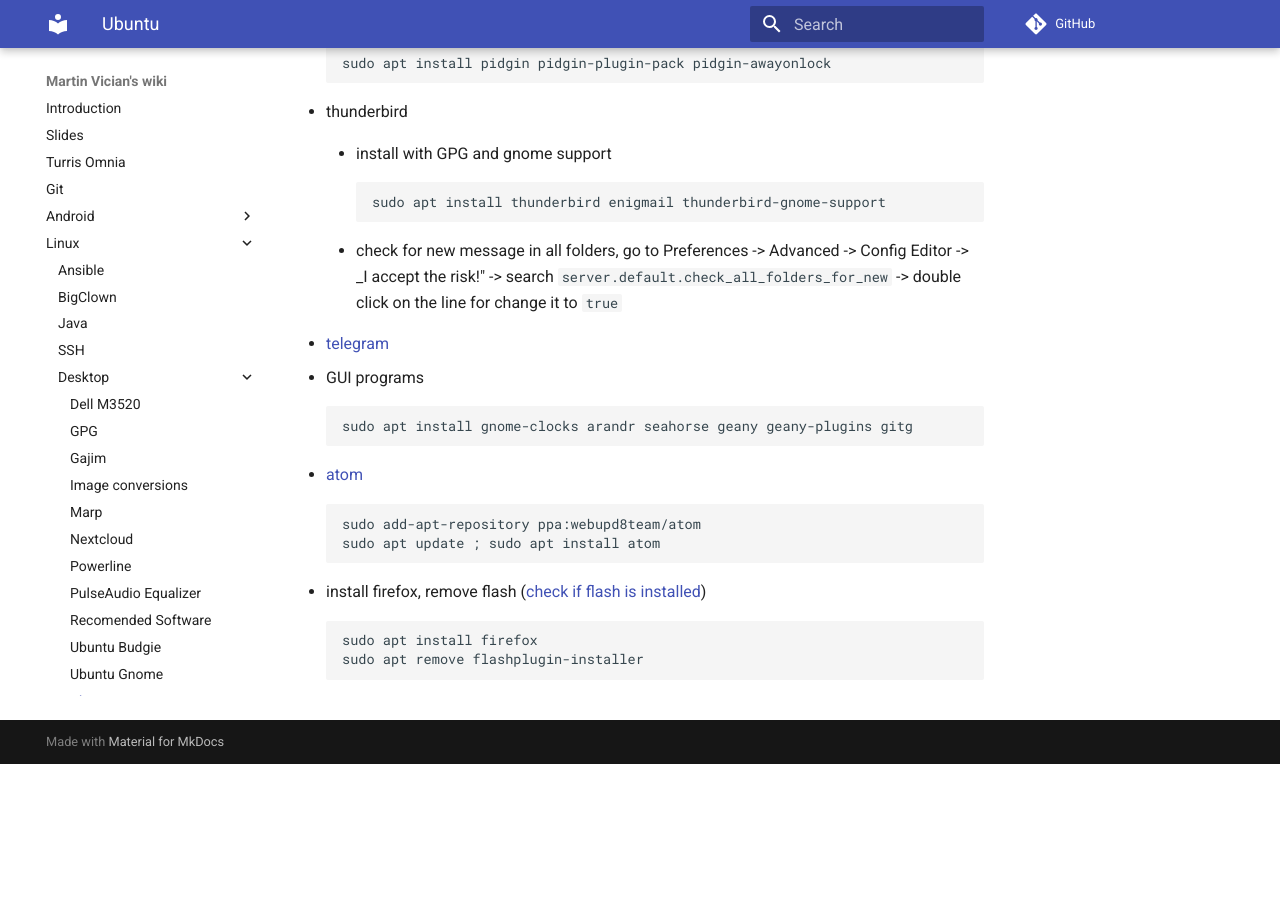
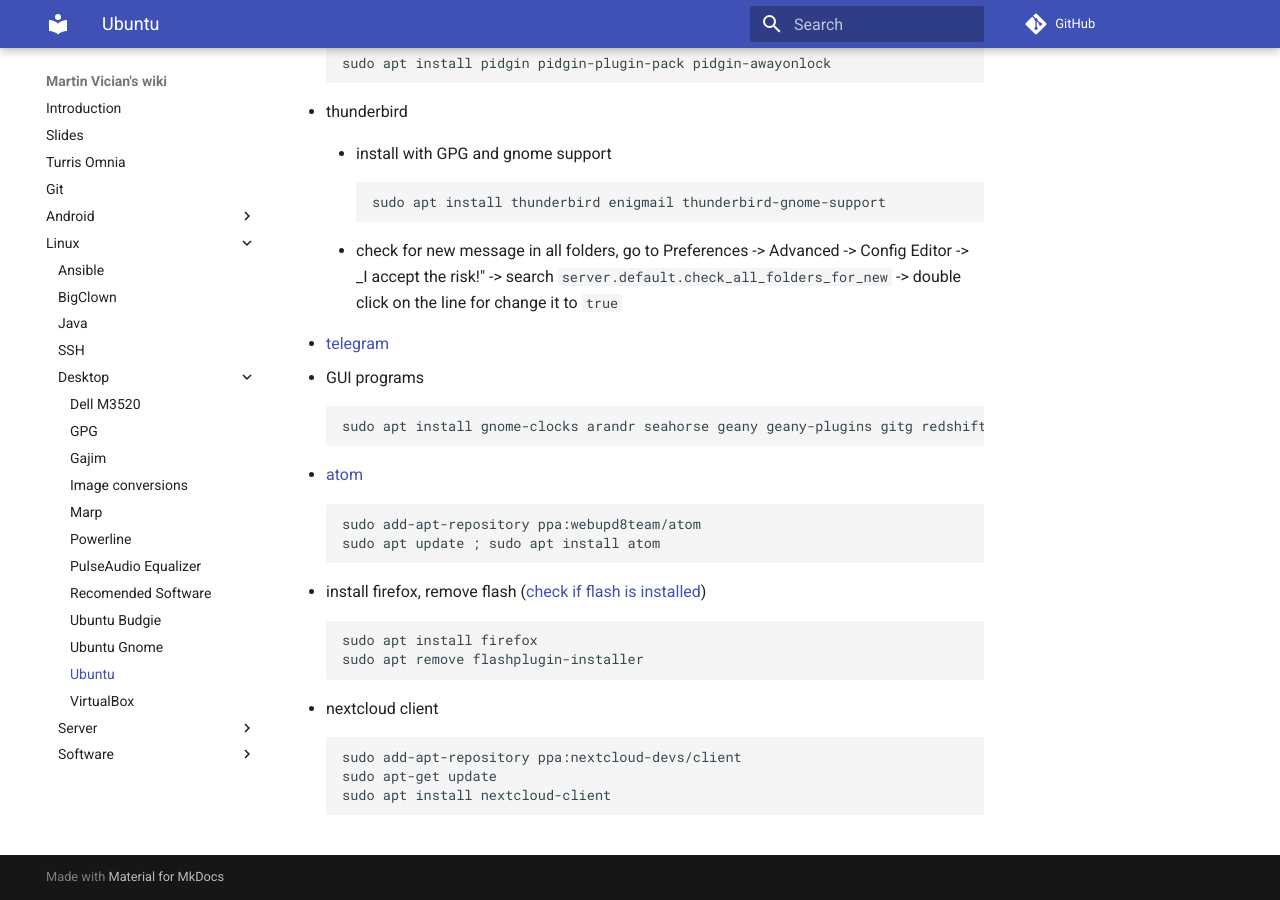
Before and after one commit to vician/wiki, an MkDocs documentation site: the page built from docs/Linux/Desktop/Ubuntu.md, in a window 1280 px wide and 900 px high, scrolled down 1523 px. Built offline with MkDocs 1.6.1 and Material for MkDocs 9.7.7, drawn with Linux system fonts in a browser that asks for light colours; comment, search, counter and statistics services are not loaded; before the commit the page ends 2287 px from its top, so only the background shows below that.

Commit message:
better nextcloud

```diff
--- a/docs/Linux/Desktop/Ubuntu.md
+++ b/docs/Linux/Desktop/Ubuntu.md
@@ -71,7 +71,7 @@ _What I need on my Ubuntu desktop._
 - [telegram](https://telegram.org/dl/desktop/linux)
 - GUI programs
 
-		sudo apt install gnome-clocks arandr seahorse geany geany-plugins gitg
+		sudo apt install gnome-clocks arandr seahorse geany geany-plugins gitg redshift-gtk
 
 - [atom](https://atom.io)
 
@@ -82,3 +82,9 @@ _What I need on my Ubuntu desktop._
 
 		sudo apt install firefox
 		sudo apt remove flashplugin-installer
+
+- nextcloud client
+
+		sudo add-apt-repository ppa:nextcloud-devs/client
+		sudo apt-get update
+		sudo apt install nextcloud-client
```
Also changed, not shown: docs/Linux/Desktop/GPG.md (+1 -0 lines), docs/Linux/Desktop/Nextcloud.md (deleted, +0 -3 lines).
